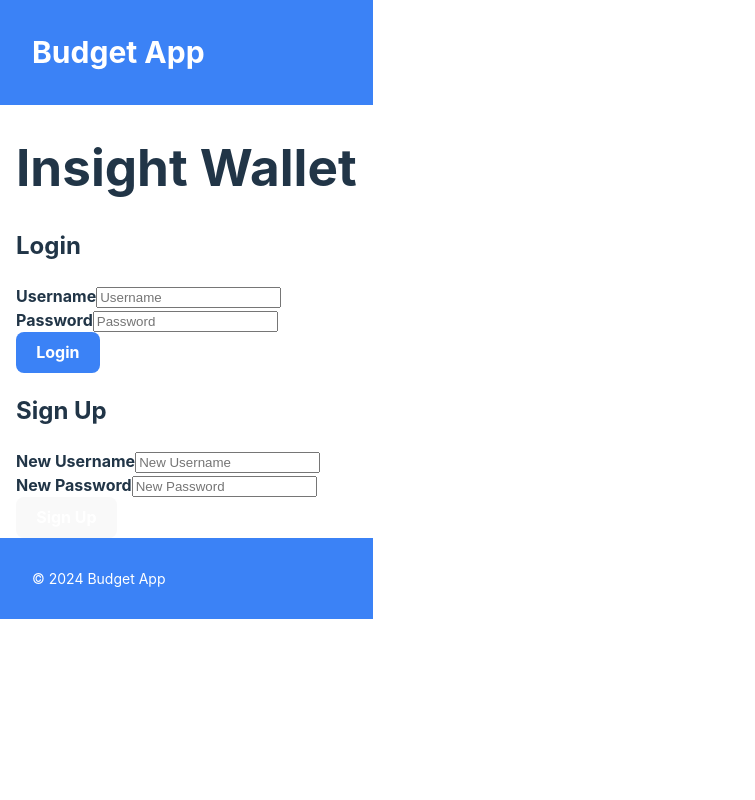
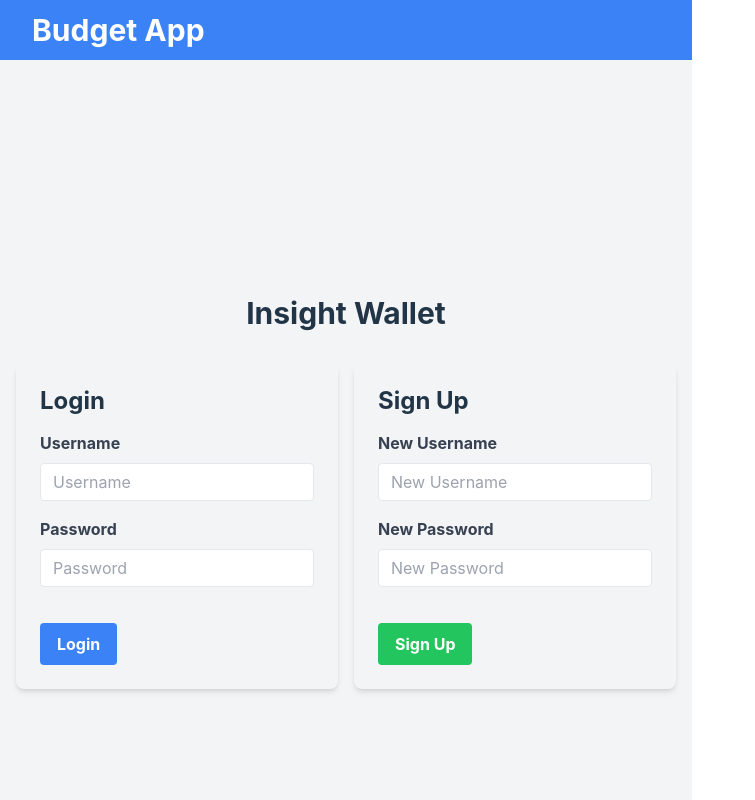
Before and after one commit to MrKatrish/insight_wallet, a React (Vite) app: page / in a window 1280 px wide. Shown: the top 800 px of the page, without its empty margins (0-755 px from the left). Built offline with nearby package versions, Linux system fonts and the light colour scheme.

Commit message:
Added tailwind

```diff
--- a/package.json
+++ b/package.json
@@ -24,6 +24,7 @@
     "eslint-plugin-react": "^7.32.2",
     "eslint-plugin-react-hooks": "^4.6.0",
     "eslint-plugin-react-refresh": "^0.4.3",
+    "tailwindcss": "^3.4.1",
     "vite": "^4.4.5"
   }
 }
--- a/src/App.css
+++ b/src/App.css
@@ -1,4 +1,6 @@
-/* Poniżej znajdują się przykładowe style Tailwind CSS */
+@tailwind base;
+@tailwind components;
+@tailwind utilities;
 
 /* Typografia */
 .text-xl {
--- /dev/null
+++ b/tailwind.config.js
@@ -0,0 +1,10 @@
+/** @type {import('tailwindcss').Config} */
+module.exports = {
+  content: [
+    "./src/**/*.{js,jsx,ts,tsx}",
+  ],
+  theme: {
+    extend: {},
+  },
+  plugins: [],
+}
```
Also changed, not shown: 1 other file (tests, documents, lock files or other folders).
